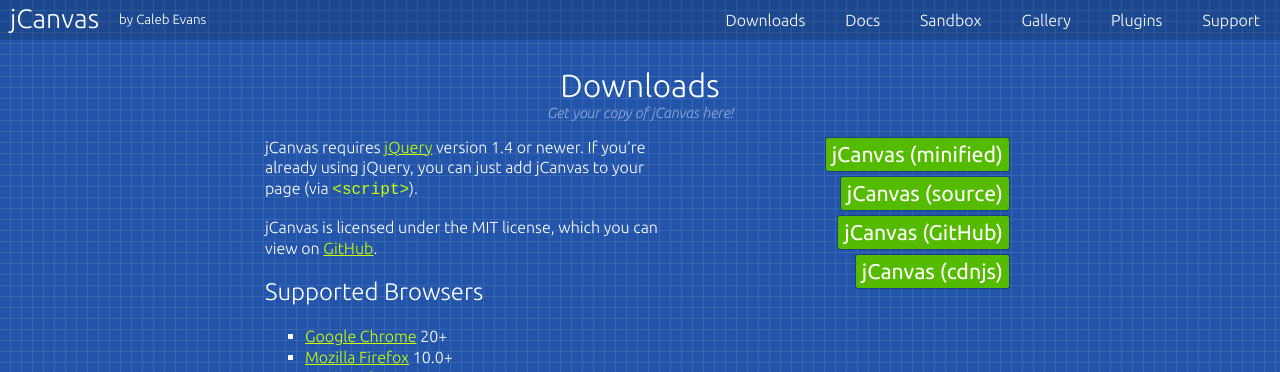
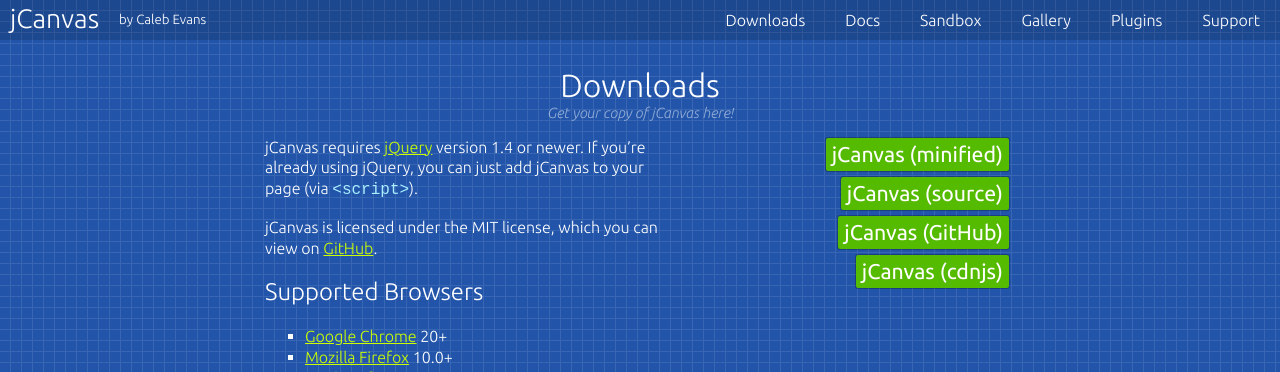
Before and after one commit to caleb531/jcanvas-website, a Jekyll site: the page built from _pages/downloads.md, in a window 1280 px wide. Shown: the top 372 px of the page. Built offline with Jekyll 4.4.1, drawn with Linux system fonts in a browser that asks for light colours; some web fonts are replaced.

Commit message:
Use light blue color for inline code

```diff
--- a/_sass/_code.scss
+++ b/_sass/_code.scss
@@ -6,7 +6,7 @@
 code {
   font-family: $monospace;
   font-size: 16px;
-  color: #cf0;
+  color: #aef;
 }
 
 // Code blocks
```
